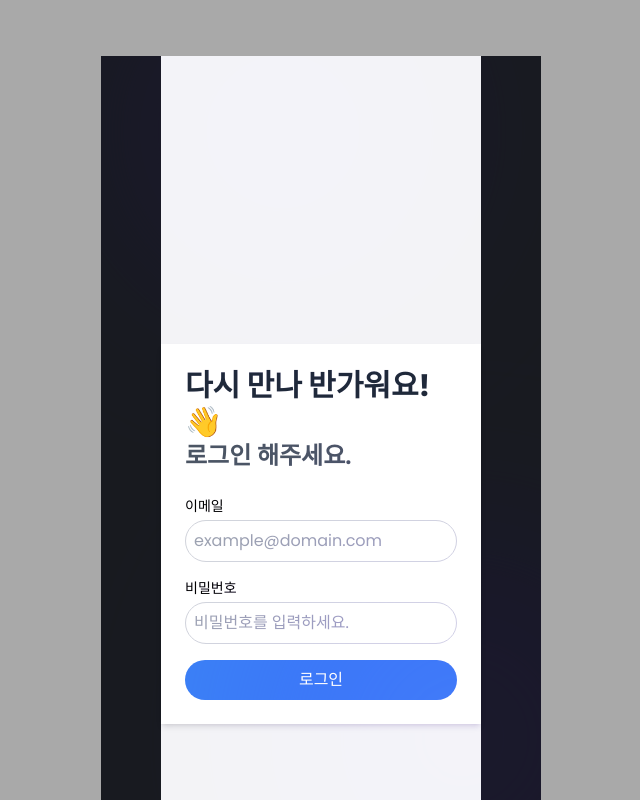
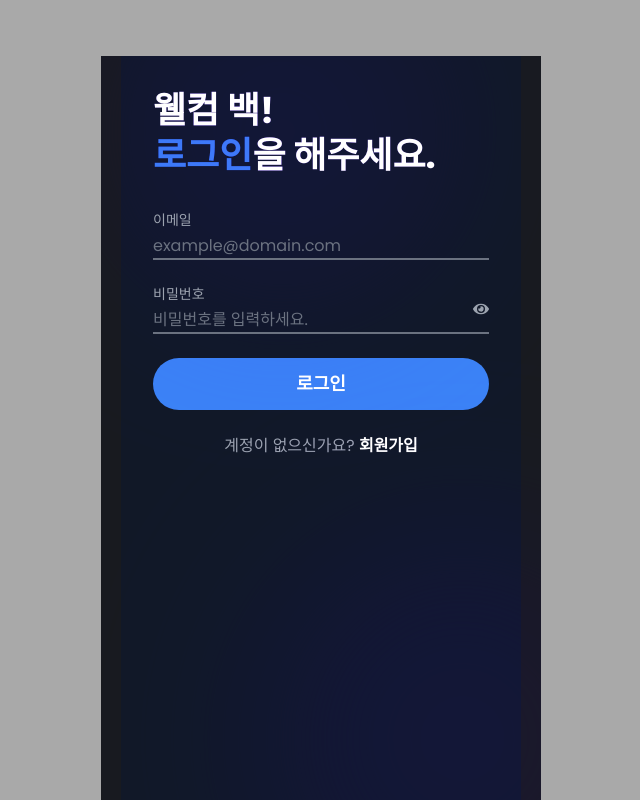
Before and after one commit to Nong-Mo/Frontend, a React (Create React App) app: page /signin in a window 1280 px wide. Shown: the top 800 px of the page, without its empty margins (319-959 px from the left). Built offline with nearby package versions, Linux system fonts and the light colour scheme.

Commit message:
[Fix] 로그인 페이지 컴포넌트 제작 및 레이아웃 배치

```diff
--- a/package.json
+++ b/package.json
@@ -7,11 +7,14 @@
     "@testing-library/jest-dom": "^6.6.3",
     "@testing-library/react": "^16.1.0",
     "@testing-library/user-event": "^14.5.2",
+    "autoprefixer": "^10.4.20",
     "axios": "^1.7.9",
     "cra-template-pwa-typescript": "2.0.0",
+    "postcss": "^8.4.49",
     "react": "^18.2.0",
     "react-camera-pro": "^1.4.0",
     "react-dom": "^18.2.0",
+    "react-icons": "^5.4.0",
     "react-router-dom": "^7.1.1",
     "react-scripts": "5.0.1",
     "three": "^0.171.0",
--- a/src/components/features/Sign/InputField.tsx
+++ b/src/components/features/Sign/InputField.tsx
@@ -1,19 +1,34 @@
-const InputField = ({ label, type, name, value, onChange, placeholder, error }) => {
+const InputField = ({
+                        label,
+                        type,
+                        name,
+                        value,
+                        onChange,
+                        placeholder,
+                        error,
+                    }: {
+    label: string;
+    type: string;
+    name: string;
+    value: string;
+    onChange: (e: React.ChangeEvent<HTMLInputElement>) => void;
+    placeholder: string;
+    error?: string;
+}) => {
     return (
-        <div className="mb-4">
-            <label className="block text-sm font-medium mb-1">{label}</label>
+        <div>
+            <label className="block text-sm text-gray-400 mb-1">{label}</label>
             <input
                 type={type}
                 name={name}
                 value={value}
                 onChange={onChange}
                 placeholder={placeholder}
-                className={`w-full border p-2 rounded-full ${
-                    error ? 'border-red-500' : 'border-gray-300'
+                className={`w-full p-3 rounded bg-gray-800 text-white focus:outline-none focus:ring-2 focus:ring-blue-500 ${
+                    error ? 'border-red-500' : 'border-gray-800'
                 }`}
-                required
             />
-            {error && <p className="text-red-500 text-xs mt-1">{error}</p>}
+            {error && <p className="text-red-500 text-sm mt-1">{error}</p>}
         </div>
     );
 };
--- a/src/components/features/Sign/SubmitButton.tsx
+++ b/src/components/features/Sign/SubmitButton.tsx
@@ -1,16 +1,8 @@
-import React from 'react';
-
-interface SubmitButtonProps {
-    onClick?: () => void,
-    children: React.ReactNode,
-    className: string
-}
-
-const SubmitButton: React.FC<SubmitButtonProps> = ({onClick, children, className}) => {
+const SubmitButton = ({ children }: { children: React.ReactNode }) => {
     return (
         <button
-            onClick={onClick}
-            className="bg-blue-500 text-white p-2 rounded-full w-full hover:bg-blue-600 focus:outline-none focus:ring focus:ring-blue-300"
+            type="submit"
+            className="w-full py-3 bg-blue-500 rounded text-white font-semibold hover:bg-blue-600"
         >
             {children}
         </button>
--- a/src/pages/SignIn.tsx
+++ b/src/pages/SignIn.tsx
@@ -1,103 +1,121 @@
-import React, { useState, ChangeEvent, FormEvent } from 'react';
+import React, { useState } from 'react';
 import axios from 'axios';
+import { FaEye, FaEyeSlash } from 'react-icons/fa';
 import { useNavigate } from 'react-router-dom';
-import FormContainer from '../components/features/Sign/FormContainer';
-import InputField from '../components/features/Sign/InputField';
-import SubmitButton from '../components/features/Sign/SubmitButton';
 
-const SignIn = () => {
+const SignIn: React.FC = () => {
   const [formData, setFormData] = useState({
     email: '',
     password: '',
   });
 
-  const [errors, setErrors] = useState({
-    email: '',
-    password: '',
-    apiError: '',
-  });
-
+  const [showPassword, setShowPassword] = useState(false);
+  const [error, setError] = useState('');
   const navigate = useNavigate();
 
-  const handleChange = (e: ChangeEvent<HTMLInputElement>) => {
+  const handleChange = (e: React.ChangeEvent<HTMLInputElement>) => {
     const { name, value } = e.target;
-    setFormData((prevData) => ({ ...prevData, [name]: value }));
+    setFormData((prev) => ({
+      ...prev,
+      [name]: value,
+    }));
+    setError(''); // Clear error when user types
+  };
 
-    let error = '';
-    if (name === 'email' && !/^[\w-]+(\.[\w-]+)*@([\w-]+\.)+[a-zA-Z]{2,7}$/.test(value)) {
-      error = '유효한 이메일 주소를 입력해주세요.';
+  const handleSubmit = async (e: React.FormEvent) => {
+    e.preventDefault();
+    setError('');
+
+    if (!formData.email || !formData.password) {
+      setError('이메일과 비밀번호를 입력해주세요.');
+      return;
     }
 
-    setErrors((prevErrors) => ({ ...prevErrors, [name]: error }));
-  };
-
-  const handleSubmit = async (e: FormEvent<HTMLFormElement>) => {
-    e.preventDefault();
-    const { email, password } = formData;
-    const newErrors: { [key: string]: string } = {};
-
-    if (!/^[\w-]+(\.[\w-]+)*@([\w-]+\.)+[a-zA-Z]{2,7}$/.test(email)) {
-      newErrors.email = '유효한 이메일 주소를 입력해주세요.';
+    try {
+      const response = await axios.post('/auth/signin', formData);
+      if (response.status === 200) {
+        alert('로그인 성공!');
+        navigate('/home');
       }
-
-    setErrors(newErrors);
-
-    if (Object.keys(newErrors).length === 0) {
-      try {
-        const response = await axios.post('/auth/login', { email, password });
-        if (response.status === 200) {
-          alert('로그인에 성공했습니다!');
-          navigate('/dashboard');
-        }
-      } catch (error) {
-        setErrors((prevErrors) => ({
-          ...prevErrors,
-          apiError: '이메일 또는 비밀번호가 잘못되었습니다.',
-        }));
-      }
+    } catch (err) {
+      setError('이메일과 비밀번호가 일치하지 않습니다.');
     }
   };
 
   return (
       <div className="page-container">
-        <FormContainer>
-          <div className="mb-6 text-left">
-            <h1 className="text-3xl font-extrabold text-gray-800">
-              다시 만나 반가워요! 👋
+        <div className="flex items-start justify-center min-h-screen bg-gray-900 text-white">
+          <div className="w-[400px] p-8">
+            {/* Header */}
+            <div className="mb-8 text-left">
+              <h1 className="text-4xl font-extrabold text-white leading-tight">
+                웰컴 백!
               </h1>
-            <h1 className="text-2xl font-semibold text-gray-600">로그인 해주세요.</h1>
+              <p className="text-4xl font-extrabold text-white leading-tight">
+                <span className="text-blue-500">로그인</span>을 해주세요.
+              </p>
             </div>
-          <form onSubmit={handleSubmit} className="space-y-4" noValidate>
-            <InputField
-                label="이메일"
+
+            <form className="space-y-6">
+              {/* Email Input */}
+              <div className="relative">
+                <label htmlFor="email" className="block text-sm text-gray-400 mb-1">
+                  이메일
+                </label>
+                <input
                     type="email"
+                    id="email"
                     name="email"
-                value={formData.email}
-                onChange={handleChange}
                     placeholder="example@domain.com"
-                error={errors.email}
+                    className="w-full border-b-2 border-gray-500 bg-transparent text-white focus:outline-none focus:border-blue-500 p-0 placeholder:text-gray-500"
                 />
-            <InputField
-                label="비밀번호"
+              </div>
+
+              {/* Password Input */}
+              <div className="relative">
+                <label htmlFor="password" className="block text-sm text-gray-400 mb-1">
+                  비밀번호
+                </label>
+                <input
                     type="password"
+                    id="password"
                     name="password"
-                value={formData.password}
-                onChange={handleChange}
                     placeholder="비밀번호를 입력하세요."
-                error={errors.password}
+                    className="w-full border-b-2 border-gray-500 bg-transparent text-white focus:outline-none focus:border-blue-500 p-0 placeholder:text-gray-500"
                 />
-            {errors.apiError && (
-                <p className="text-red-500 text-xs mt-1">{errors.apiError}</p>
-            )}
-            <SubmitButton
-                className="w-full bg-blue-500 text-white py-2 rounded hover:bg-blue-600"
+                <button
+                    type="button"
+                    className="absolute inset-y-0 right-0 flex items-center text-gray-400"
+                >
+                  <FaEye/>
+                </button>
+              </div>
+
+              {/* Submit Button */}
+              <button
+                  type="submit"
+                  className="w-full bg-blue-500 text-white py-3 rounded-full font-semibold text-lg hover:bg-blue-600 transition-all"
               >
                 로그인
-            </SubmitButton>
+              </button>
+
+              {/* Signup Link */}
+              <div className="text-center mt-4">
+                <span className="text-gray-400">계정이 없으신가요? </span>
+                <a
+                    href="/signup"
+                    className="text-white font-semibold hover:text-blue-500 transition-all"
+                >
+                  회원가입
+                </a>
+              </div>
             </form>
-        </FormContainer>
           </div>
-  );
+        </div>
+      </div>
+
+  )
+      ;
 };
 
 export default SignIn;
```
Also changed, not shown: 1 other file (tests, documents, lock files or other folders). Lines whose indentation alone changed are shown as unchanged.
